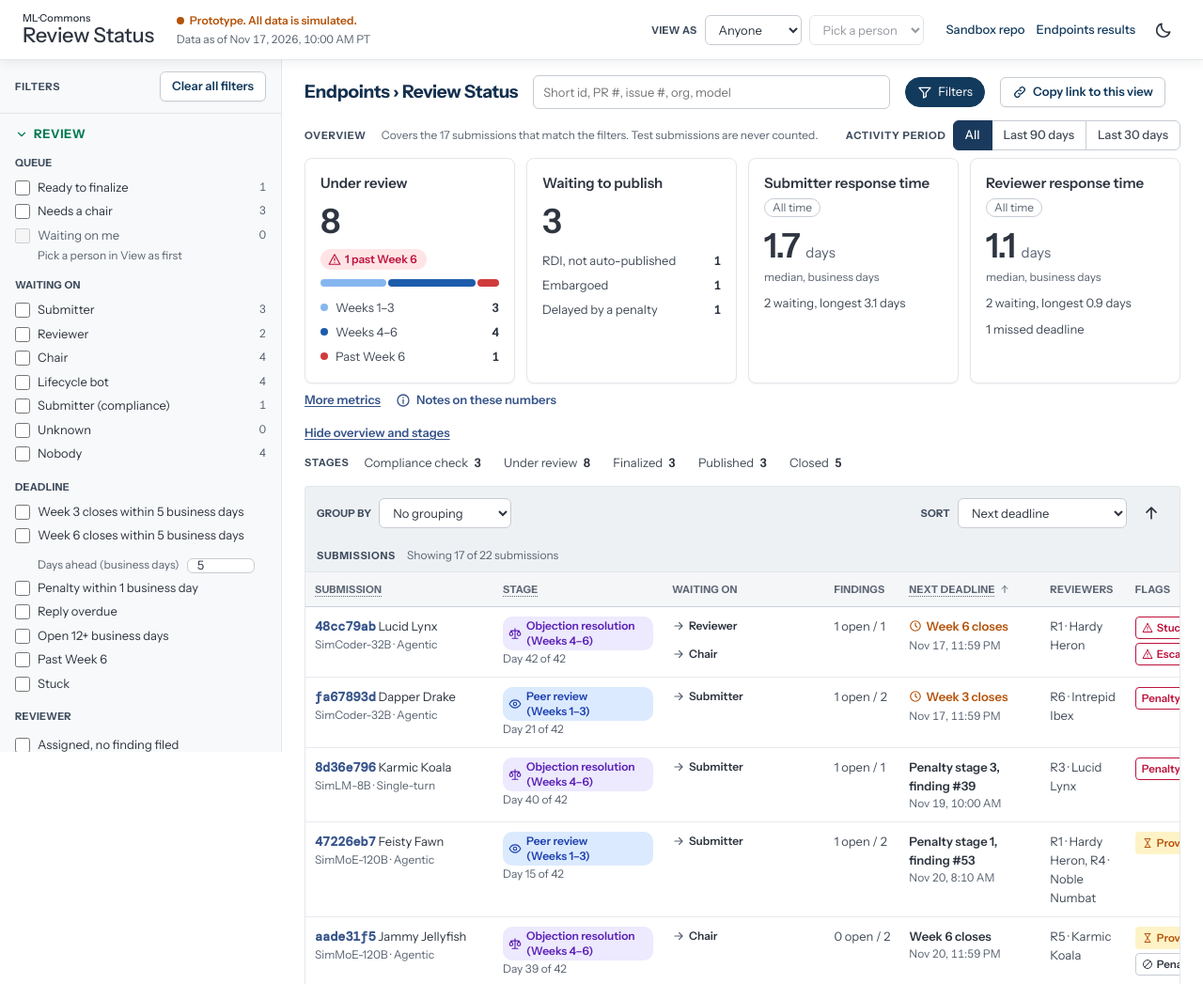
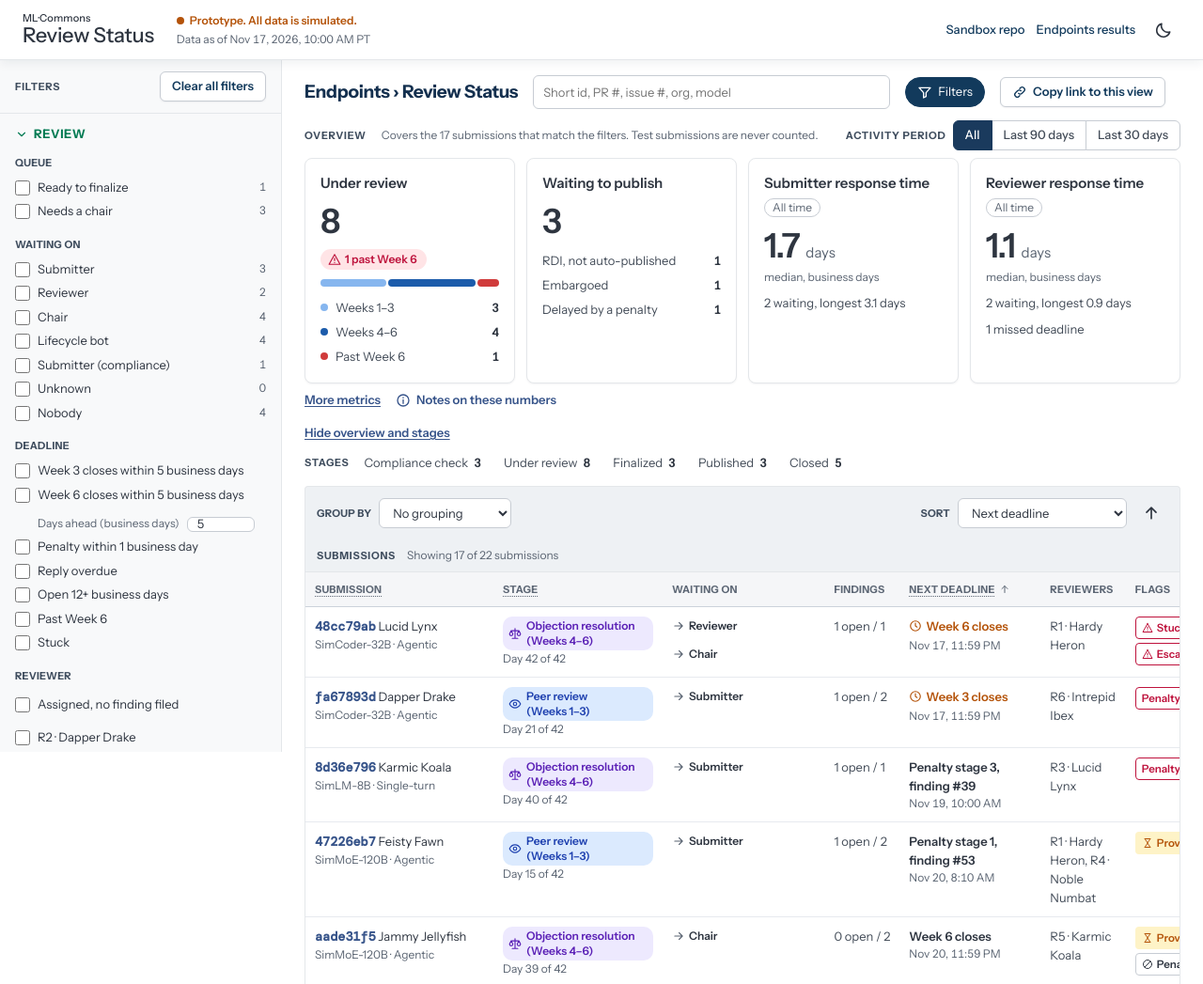
Before and after one commit to anandhu-eng/endpoints-submissions-sandbox, a plain HTML site: page docs/index.html in a window 1280 px wide. Shown: the top 1047 px of the page at 94% size. Drawn offline with nearby package versions, Linux system fonts and the light colour scheme.

Commit message:
Remove View as: the page is for chairs, PGMs and the infra team
Drops the header View as picker, the "Waiting on me" queue option and the
view URL key. Old links with view= or queue=me show an ignored-parts note.
The per-person rendering paths stay for a later phase.

Co-Authored-By: Claude Opus 5.5 <noreply@anthropic.com>

```diff
--- a/docs/index.html
+++ b/docs/index.html
@@ -33,13 +33,6 @@
     <div class="proto">
       <span class="proto-note"><span class="proto-dot" aria-hidden="true"></span><span data-copy="app.prototype">Prototype. All data is simulated.</span></span>
       <span id="as-of" class="as-of"></span>
-    </div>
-    <div class="view-as" role="group" aria-labelledby="view-as-label">
-      <span id="view-as-label" class="field-label inline" data-copy="viewAs.label">View as</span>
-      <label class="sr-only" for="view-role" data-copy="viewAs.roleLabel">Role</label>
-      <select id="view-role" class="field-control sm" data-copy-attr="title:viewAs.help"></select>
-      <label class="sr-only" for="view-person" data-copy="viewAs.personLabel">Person</label>
-      <select id="view-person" class="field-control sm" disabled></select>
     </div>
     <nav class="header-links">
       <button type="button" id="menu-toggle" class="icon-btn only-phone" aria-expanded="false" aria-controls="hdr-links" data-copy-attr="aria-label:app.menu"><svg class="icon" viewBox="0 0 24 24" fill="none" stroke="currentColor" stroke-width="2" stroke-linecap="round" aria-hidden="true"><path d="M4 6h16M4 12h16M4 18h16"/></svg></button>
--- a/docs/js/app.js
+++ b/docs/js/app.js
@@ -1,13 +1,13 @@
 // Wiring: load the snapshot, keep state in the URL, render, handle input.
 
 import { COPY } from './copy.js';
-import { deriveAll, computeMetrics, DEFAULT_STAGES, STAGES, TERMINAL, myWaits } from './derive.js';
+import { deriveAll, computeMetrics, DEFAULT_STAGES, STAGES, TERMINAL } from './derive.js';
 import {
-  emptyState, domains, parseUrl, toQuery, rowMatches, sortRows, stageSet, SET_KEYS, UNASSIGNED, setQueryContext,
+  emptyState, domains, parseUrl, toQuery, rowMatches, sortRows, stageSet, SET_KEYS, UNASSIGNED,
 } from './query.js';
 import { esc, setTimeZone, dateTimeText, isoText } from './format.js';
 import { icon } from './icons.js';
-import { setPeople, personName, splitName, pickerName } from './ui.js';
+import { setPeople, personName } from './ui.js';
 import {
   renderMetrics, renderStageCounts, renderFilters, renderChips, renderGroupBar, renderList,
 } from './render-list.js';
@@ -77,7 +77,6 @@ async function load() {
   D = deriveAll(snap);
   D.snapshot = snap;
   setPeople(D.people);
-  setQueryContext(D.ctx);
   DOM = domains(D.rows);
   const asOfText = dateTimeText(snap.as_of);
   const asOfEl = $('#as-of');
@@ -89,7 +88,6 @@ async function load() {
     a.hidden = false;
   }
   readUrl();
-  buildViewAs();
   bind();
   render();
 }
@@ -112,26 +110,16 @@ function writeUrl(push = false) {
 function hrefFor(r) { return toQuery({ ...state, id: r.shortId, node: '' }) || '?'; }
 function hrefForId(shortId) { return toQuery({ ...state, id: shortId, node: '' }) || '?'; }
 
-// View as (D10, D11): the person, their name, and which Waiting-on values are theirs.
+// No viewer identity: the page is for chairs, PGMs and the infra team, and has no View as.
+// The renderers still accept a viewer so per-person views can return in a later phase.
 function viewInfo() {
-  const [role, login] = (state.view || '').split(':');
-  return {
-    view: { role: role || '', login: login || '' },
-    youName: login ? splitName(login).name : null,
-    myWaits: (r) => (login ? myWaits(r, role, login, D.ctx) : new Set()),
-  };
+  return { view: { role: '', login: '' }, youName: null, myWaits: () => new Set() };
 }
 const isNarrow = () => window.matchMedia('(max-width: 760px)').matches;
-// D16: Overview and stage counts start collapsed in person views and on phones.
-// S9: only submitter and reviewer views collapse it, and only while their person scope is on.
+// D16: Overview and stage counts start collapsed on phones.
 function overviewOpen() {
   if (ui.overview != null) return ui.overview;
-  if (isNarrow()) return false;
-  const [role, login] = (state.view || '').split(':');
-  if (!login) return true;
-  if (role === 'reviewer') return !state.rev.has(login);
-  if (role === 'submitter') return state.org.size === 0;
-  return true;
+  return !isNarrow();
 }
 
 // S10: how many rows each Waiting-on and Queue option would show with the other filters kept.
@@ -179,7 +167,6 @@ function renderNotes() {
 
 function render() {
   renderNotes();
-  syncViewAs();
   const detailRow = state.id ? D.rows.find((r) => r.shortId === state.id) : null;
   document.body.classList.toggle('in-detail', !!detailRow);
   $('#list-view').hidden = !!detailRow;
@@ -196,8 +183,7 @@ function renderListView() {
     $('#metrics').innerHTML = (ov ? renderMetrics(metrics, state, ui.showMore) : '') +
       `<div class="overview-toggle${ov ? '' : ' collapsed'}">${ov ? '' : `<span class="meta">${esc(COPY.metrics.overviewHidden)}</span>`}<button type="button" class="btn-link" id="toggle-overview" aria-expanded="${ov}">${esc(ov ? COPY.metrics.hideOverview : COPY.metrics.showOverview)}</button></div>`;
     $('#stages').innerHTML = ov ? renderStageCounts(metrics.M7) : '';
-    const [vRole, vLogin] = (state.view || '').split(':');
-    $('#filters-body').innerHTML = renderFilters(state, DOM, ui.openSections, { counts: optionCounts(), stageCounts: metrics.M7, canMe: !!vLogin || vRole === 'chair' });
+    $('#filters-body').innerHTML = renderFilters(state, DOM, ui.openSections, { counts: optionCounts(), stageCounts: metrics.M7 });
     for (const el of $$('[data-indeterminate="true"]')) el.indeterminate = true;
     $('#groupbar').innerHTML = renderGroupBar(state);
     $('#chips').innerHTML = renderChips(state);
@@ -215,17 +201,12 @@ function renderListView() {
     // D19 / D10: say what the scope hides, with a one-click way back.
     const live = (s) => D.rows.filter((r) => rowMatches(r, s)).length;
     const foot = [];
-    if (state.view.includes(':') && !state.stage) {
-      const n = D.rows.filter((r) => rowMatches(r, state, { ignoreStage: true })).length - rows.length;
-      if (n > 0) foot.push(`<p class="note">${icon('info')}<span>${esc(state.view.startsWith('reviewer') ? COPY.list.hiddenClosed(n) : COPY.list.hiddenClosedRows(n))}</span></p>`);
-    }
     if (state.queue.size) {
       const n = live({ ...state, queue: new Set() }) - rows.length;
       if (n > 0) foot.push(`<p class="note">${icon('info')}<span>${esc(COPY.list.hiddenQueue(n))}</span></p>`);
     }
     $('#list').innerHTML = renderList(rows, scope, state, {
       hrefFor, hrefForId, isExpanded, derived: D.ctx, asOf: D.asOf, state, ...viewInfo(), footer: foot.join(''),
-      emptyText: state.nofind && state.view.startsWith('reviewer:') ? COPY.list.emptyReviewerNofind : null,
     });
     const search = $('#search');
     if (document.activeElement !== search) search.value = state.q;
@@ -266,45 +247,6 @@ function renderDetailView(r) {
     $('#detail-view').innerHTML = renderDetail(r, detailCtx(), ui.detail);
   });
   if (opening) { const h = $('.detail-title'); h.setAttribute('tabindex', '-1'); h.focus({ preventScroll: true }); window.scrollTo(0, 0); }
-}
-
-// ---------------------------------------------------------------------------
-// View as (5.1)
-
-function buildViewAs() {
-  const role = $('#view-role');
-  role.innerHTML = Object.entries(COPY.viewAs.roles).map(([v, t]) => `<option value="${v}">${esc(t)}</option>`).join('');
-}
-function peopleFor(role) {
-  const all = [...D.people.values()];
-  if (role === 'submitter') return all.filter((p) => p.role === 'submitter' || D.rows.some((r) => r.submitter === p.login));
-  if (role === 'reviewer') return all.filter((p) => p.role === 'reviewer' || D.rows.some((r) => r.assignees.includes(p.login)));
-  if (role === 'chair') return all.filter((p) => p.role === 'chair');
-  return [];
-}
-function syncViewAs() {
-  const [role, login] = (state.view || '').split(':');
-  const roleSel = $('#view-role');
-  const personSel = $('#view-person');
-  roleSel.value = role || '';
-  const list = peopleFor(role || '');
-  const opts = list.map((p) => [p.login, pickerName(p.login)]).sort((a, b) => a[1].localeCompare(b[1]));
-  personSel.innerHTML = `<option value="">${esc(COPY.viewAs.pickPerson)}</option>` + opts.map(([login, name]) => `<option value="${esc(login)}">${esc(name)}</option>`).join('');
-  personSel.value = login || '';
-  personSel.disabled = !role;
-}
-function applyViewAs(role, login) {
-  const keep = { group: state.group, gsort: state.gsort, sort: state.sort, period: state.period };
-  state = { ...emptyState(), ...keep };
-  state.view = role ? (login ? `${role}:${login}` : role) : '';
-  if (role === 'submitter' && login) {
-    const org = D.people.get(login)?.org || D.rows.find((r) => r.submitter === login)?.org;
-    if (org && DOM.org.includes(org)) state.org.add(org);
-  } else if (role === 'reviewer' && login) {
-    // D10: Reviewer = me, open stages only. "Waiting on me" is a separate toggle.
-    if (DOM.rev.includes(login)) state.rev.add(login);
-  }
-  ui.overview = null;
 }
 
 // ---------------------------------------------------------------------------
@@ -360,8 +302,6 @@ function bind() {
     menuBtn.setAttribute('aria-expanded', String(open));
     $('#hdr-links').classList.toggle('open', open);
   });
-  $('#view-role').addEventListener('change', (e) => update(() => applyViewAs(e.target.value, '')));
-  $('#view-person').addEventListener('change', (e) => update(() => applyViewAs($('#view-role').value, e.target.value)));
 
   // Search
   let t = null;
--- a/docs/js/copy.js
+++ b/docs/js/copy.js
@@ -20,16 +20,6 @@ export const COPY = {
     copyLink: 'Copy link to this view',
     linkCopied: 'Link copied',
     menu: 'Links',
-  },
-
-  viewAs: {
-    label: 'View as',
-    roleLabel: 'Role',
-    personLabel: 'Person',
-    roles: { '': 'Anyone', submitter: 'Submitter', reviewer: 'Reviewer', chair: 'Chair' },
-    pickPerson: 'Pick a person',
-    help: 'Sets the default filters for that person. It does not limit what you can see.',
-    pickerName: (name, tag) => (tag ? `${name} (${tag})` : name),
   },
 
   stageGroups: {
@@ -264,12 +254,11 @@ export const COPY = {
       stuck: 'Stuck',
     },
     queue: 'Queue',
-    queueOptions: { ready: 'Ready to finalize', needschair: 'Needs a chair', me: 'Waiting on me' },
+    queueOptions: { ready: 'Ready to finalize', needschair: 'Needs a chair' },
     allOf: (group) => `All ${group}`,
     allExcept: (list) => `all except ${list}`,
     defaultExcept: (list) => `Default except ${list}`,
     defaultPlus: (list) => `Default plus ${list}`,
-    pickPersonFirst: 'Pick a person in View as first',
     dueN: 'Days ahead (business days)',
     rev: 'Reviewer',
     unassigned: 'Unassigned',
@@ -347,14 +336,11 @@ export const COPY = {
     findingsTurns: (s, r) => `${s} on submitter · ${r} on reviewer`,
     findingsWaived: (n) => `${n} waived`,
     opensAfter: (date) => `Opens review after ${date}`,
-    emptyReviewerNofind: 'You have filed on every open assignment.',
     reviewDay: (d) => `Day ${d} of 42`,
     reviewDayPast: (d, past) => `Day ${d} (${past} past Week 6)`,
     publishesOn: (date) => `Publishes ${date}`,
     matched: 'Matched deadline',
-    hiddenClosed: (n) => `${n} closed assignment${n === 1 ? '' : 's'} hidden by the Stage filter.`,
     hiddenQueue: (n) => `${n} more hidden by the Queue filter.`,
-    hiddenClosedRows: (n) => `${n} closed submission${n === 1 ? '' : 's'} hidden by the Stage filter.`,
     noDeadline: '—',
     deadlineKinds: { wk3: 'Week 3 closes', wk6: 'Week 6 closes', penalty: (n) => `Penalty stage ${n}, finding #`, overdue: 'Reply overdue, finding #', open12: 'Open 12+ business days, finding #' },
     publishes: (cohort) => `Publishes ${cohort}`,
--- a/docs/js/derive.js
+++ b/docs/js/derive.js
@@ -28,7 +28,7 @@ export const FLAGS = [
 ];
 export const TURN_STATES = ['submitter', 'reviewer', 'waived', 'resolved', 'none'];
 // Work queues (D4, D10): ready to finalize, needs a chair, and "what the View-as person owes".
-export const QUEUES = ['ready', 'needschair', 'me'];
+export const QUEUES = ['ready', 'needschair'];
 export const TYPES = ['agentic', 'single_turn', 'mixed', 'unknown'];
 export const DIVISIONS = ['standardized', 'serviced', 'rdi'];
 export const AVAILABILITY = ['available', 'preview', 'rdi'];
--- a/docs/js/query.js
+++ b/docs/js/query.js
@@ -3,7 +3,7 @@
 
 import {
   STAGES, DEFAULT_STAGES, WAIT_VALUES, FLAGS, TYPES, DIVISIONS, AVAILABILITY, PENALTY_LEVELS, DUE_OPTIONS,
-  STATUS_ORDER, normOrg, QUEUES, owesAction,
+  STATUS_ORDER, normOrg, QUEUES,
 } from './derive.js';
 
 export const SET_KEYS = ['queue', 'wait', 'due', 'rev', 'by', 'org', 'sub', 'model', 'type', 'div', 'avail', 'otype', 'pen', 'flag'];
@@ -12,15 +12,12 @@ export const SORT_KEYS = ['due', 'day', 'stage', 'created', 'id', 'wait'];
 export const PERIODS = ['all', '90', '30'];
 export const GSORTS = ['count', 'az', 'm1', 'm2'];
 
-// Derived context (people, calendar) for the "Waiting on me" queue.
-let CTX = null;
-export function setQueryContext(ctx) { CTX = ctx; }
 export const UNASSIGNED = '__unassigned__';
 
 export function emptyState() {
   const s = {
     q: '', stage: null, n: 5, nofind: false, from: '', to: '', test: false,
-    group: [], gsort: 'count', sort: 'due', period: 'all', view: '', id: '', node: '',
+    group: [], gsort: 'count', sort: 'due', period: 'all', id: '', node: '',
   };
   for (const k of SET_KEYS) s[k] = new Set();
   return s;
@@ -56,7 +53,7 @@ export function parseUrl(search, dom, rows) {
   const p = new URLSearchParams(search);
   const s = emptyState();
   const ignored = [];
-  const known = new Set(['q', 'stage', 'n', 'nofind', 'from', 'to', 'test', 'group', 'gsort', 'sort', 'period', 'view', 'id', 'node', ...SET_KEYS]);
+  const known = new Set(['q', 'stage', 'n', 'nofind', 'from', 'to', 'test', 'group', 'gsort', 'sort', 'period', 'id', 'node', ...SET_KEYS]);
   const list = (v) => v.split(',').map((x) => x.trim()).filter(Boolean);
   for (const [key, value] of p) {
     if (!known.has(key)) { ignored.push(key); continue; }
@@ -88,8 +85,6 @@ export function parseUrl(search, dom, rows) {
     } else if (key === 'id') {
       const r = rows.find((x) => x.shortId === value || x.id === value);
       if (r) s.id = r.shortId; else ignored.push(`id=${value}`);
-    } else if (key === 'view') {
-      if (/^(submitter|reviewer|chair)(:[\w.-]+)?$/.test(value)) s.view = value; else ignored.push(`view=${value}`);
     } else {
       s[key] = value;
     }
@@ -111,7 +106,6 @@ export function toQuery(s) {
   if (s.gsort !== 'count') put('gsort', s.gsort);
   if (s.sort !== 'due') put('sort', s.sort);
   if (s.period !== 'all') put('period', s.period);
-  put('view', s.view);
   put('id', s.id);
   if (s.id) put('node', s.node);
   const str = p.toString().replace(/%2C/g, ',').replace(/%3A/g, ':');
@@ -139,7 +133,7 @@ export function rowMatches(r, s, { ignoreStage = false } = {}) {
   if (r.isTest && !s.test) return false;
   if (!matchesSearch(r, s.q)) return false;
   if (!ignoreStage) { const st = stageSet(s); if (st.size && !st.has(r.stage)) return false; }
-  if (s.queue.size && ![...s.queue].some((q) => queueMatches(r, q, s.view))) return false;
+  if (s.queue.size && ![...s.queue].some((q) => queueMatches(r, q))) return false;
   if (s.wait.size && ![...r.waitSet].some((w) => s.wait.has(w))) return false;
   if (s.due.size && ![...s.due].some((d) => dueMatches(r, d, s.n))) return false;
   if (s.rev.size) {
@@ -162,10 +156,9 @@ export function rowMatches(r, s, { ignoreStage = false } = {}) {
   return true;
 }
 
-export function queueMatches(r, q, view) {
+export function queueMatches(r, q) {
   if (q === 'ready') return r.ready;
   if (q === 'needschair') return r.needsChair;
-  if (q === 'me') { const [role, login] = (view || '').split(':'); return !!CTX && owesAction(r, role, login, CTX); }
   return false;
 }
 
--- a/docs/js/render-list.js
+++ b/docs/js/render-list.js
@@ -186,7 +186,7 @@ export function renderFilters(state, dom, openSections, extra = {}) {
     <button type="button" class="icon-btn only-drawer" id="close-filters" aria-label="${esc(COPY.filters.close)}">${icon('close')}</button>
   </div>
   ${section('review', COPY.filters.sections.review, `
-    ${fieldset('queue', COPY.filters.queue, checkList('queue', dom.queue, state, (v) => COPY.filters.queueOptions[v], { counts: extra.counts?.queue, disabled: extra.canMe ? {} : { me: COPY.filters.pickPersonFirst } }), state.queue.size)}
+    ${fieldset('queue', COPY.filters.queue, checkList('queue', dom.queue, state, (v) => COPY.filters.queueOptions[v], { counts: extra.counts?.queue }), state.queue.size)}
     ${fieldset('wait', COPY.filters.wait, checkList('wait', dom.wait, state, undefined, { counts: extra.counts?.wait }), state.wait.size)}
     ${fieldset('due', COPY.filters.due, dueList, state.due.size)}
     ${fieldset('rev', COPY.filters.rev, `<label class="toggle" for="f-nofind"><input type="checkbox" id="f-nofind" data-bool="nofind" ${state.nofind ? 'checked' : ''}><span>${esc(COPY.filters.nofind)}</span></label>${checkList('rev', dom.rev, state)}`, state.rev.size)}
--- a/docs/js/ui.js
+++ b/docs/js/ui.js
@@ -57,7 +57,6 @@ export function splitName(login) {
   const m = /^(\S+) · (.+)$/.exec(full);
   return m ? { name: m[2], tag: m[1] } : { name: full, tag: '' };
 }
-export function pickerName(login) { const { name, tag } = splitName(login); return COPY.viewAs.pickerName(name, tag); }
 // you: the View-as person owns this value, so use the "you" wording when there is one (S2).
 // Arrays of logins become names; epoch-ms numbers become Pacific dates.
 export function waitReasonText(reason, you = false) {
--- a/docs/styles.css
+++ b/docs/styles.css
@@ -142,8 +142,7 @@ html.dark .skip { color: #1a2028; }
 .proto-note { display: inline-flex; align-items: center; gap: 6px; color: var(--amber-fg); font-weight: 600; }
 .proto-dot { width: 8px; height: 8px; border-radius: 50%; background: var(--amber-fg); }
 .as-of { color: var(--text-muted); }
-.view-as { display: flex; align-items: center; gap: 8px; margin-left: auto; flex-wrap: wrap; }
-.header-links { display: flex; align-items: center; gap: 12px; }
+.header-links { display: flex; align-items: center; gap: 12px; margin-left: auto; }
 .hlink { font-size: 13px; font-weight: 500; color: var(--navy-ui); text-decoration: none; }
 .hlink:hover { text-decoration: underline; color: var(--navy-ui); }
 
@@ -573,8 +572,6 @@ html.dark .band-reviewer { background: rgba(28, 43, 74, 0.6); }
 @media (max-width: 760px) {
   .site-header { padding: 8px 16px; gap: 8px 12px; position: static; }
   .brand-bottom { font-size: 18px; }
-  .view-as { margin-left: 0; order: 3; width: 100%; }
-  .view-as select { flex: 1; min-width: 0; }
   .header-links { margin-left: auto; }
   .hlink { display: none; }
   .main { padding: 12px 16px 40px; }
```
